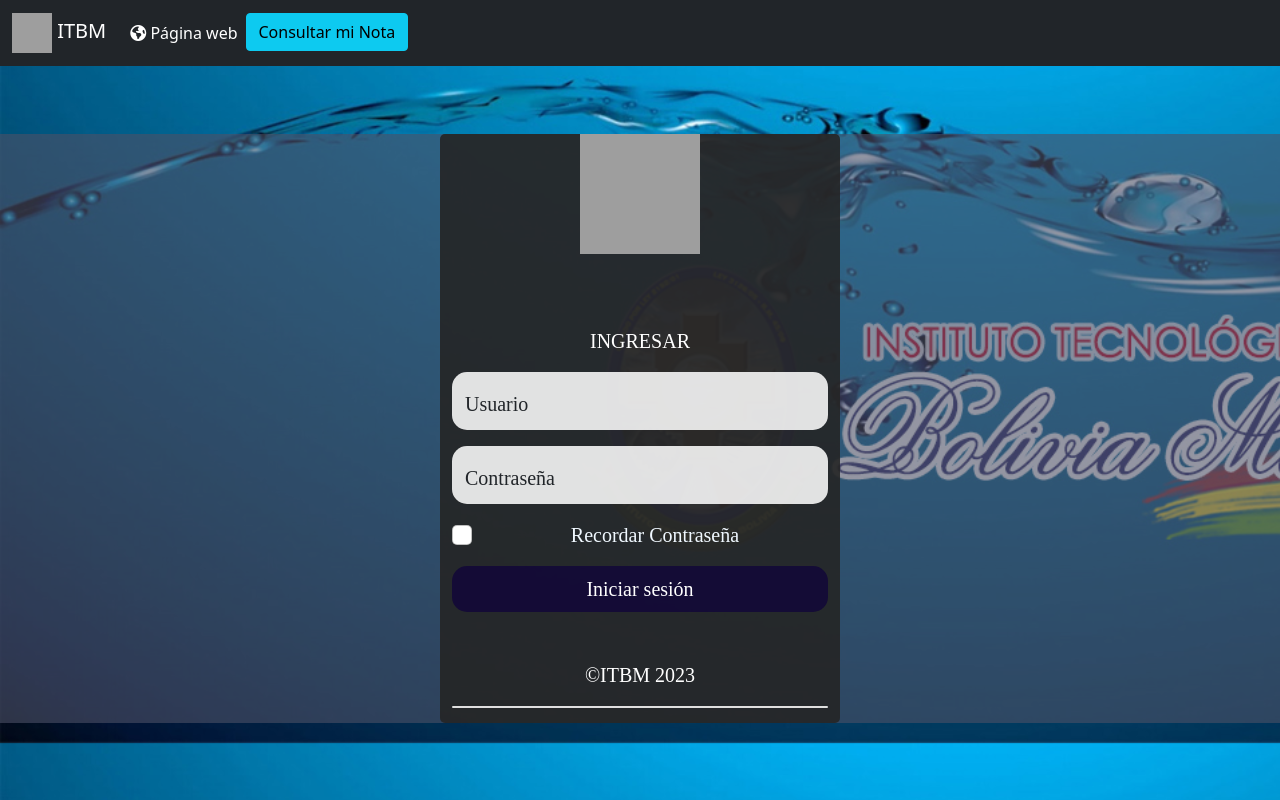
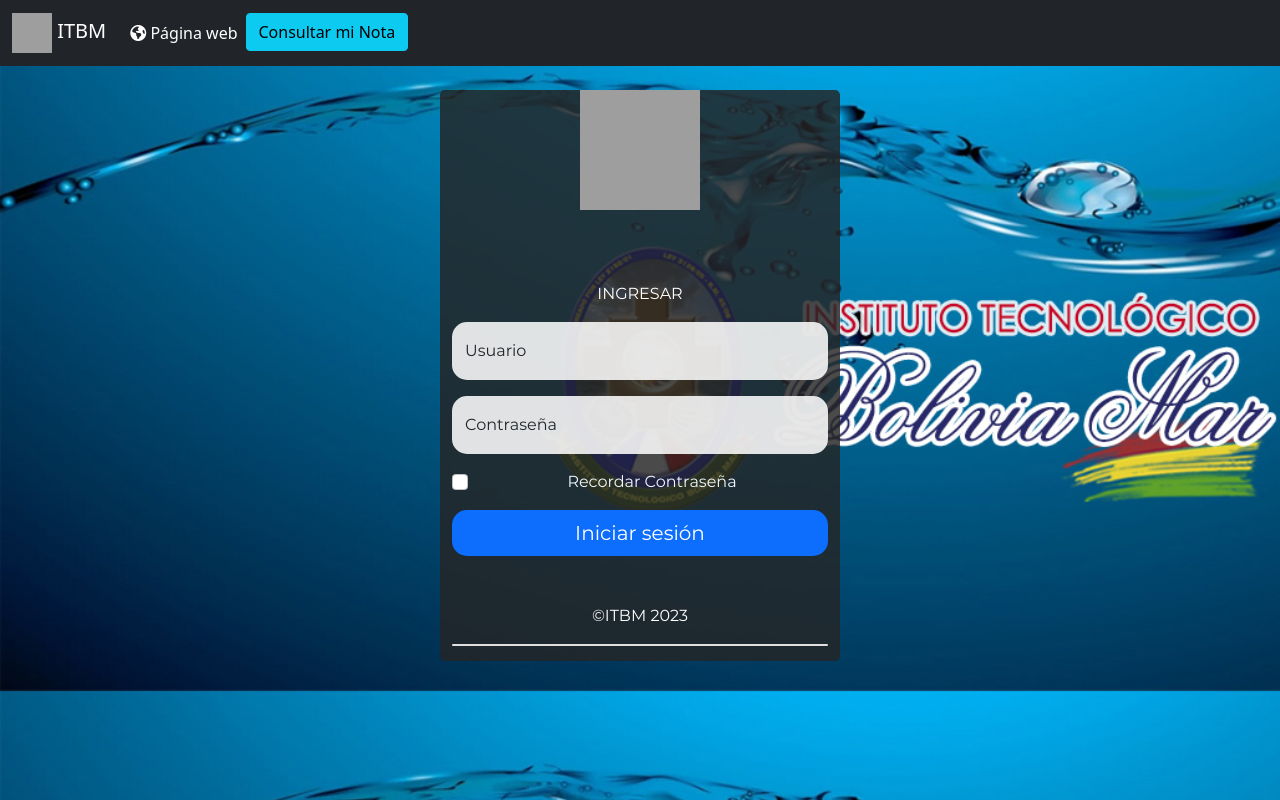
Before and after one commit to rodriQuelali/sistemasPostulantesITBM, a PHP site: page / in a window 1280 px wide. Run offline with PHP 8.4, Linux system fonts and the light colour scheme; some libraries are stand-ins or nearby versions; grey boxes are pictures that could not be loaded.

Commit message:
nuava actualizacion de diseño y ordenamiento de codigo

```diff
--- a/css/estilos.css
+++ b/css/estilos.css
@@ -4,26 +4,15 @@
 }
 
 body{
-    margin-bottom: 20px;
+    margin-bottom: 30px;
 }
 
 /*Cuadro de inicio de sesión*/
 
 .sesion {
-    background-color: rgba(37, 37, 37, 0.900);
-    /*border: 2px solid rgba(255, 255, 255, 0.5);*/
+    background-color: rgba(37, 37, 37, 0.822);
     border-radius: 5px;
-    font-family: 'Sweet';
-    font-size: 20px;
-}
-
-
-/*Color fondo*/
-
-.color-fondo {
-    background-color: rgba(78, 81, 102, 0.6);
-    width: 100%;
-    height: 100%;
+    font-family:'sesion';
 }
 
 
@@ -59,29 +48,21 @@
 
 .fondo{
     /*background-color: rgb(59, 59, 59);
-    /* background-color: rgb(49, 49, 49);  */
+    background-color: rgb(49, 49, 49);  */
     background-image: url('../assets/img/fondoITBM.jpg');
     background-size:cover;
-    height: 800px;*/
+
 }
 
 
 /*Botones demas*/
-
-.fondo {
-    background-color: rgba(43, 46, 74, 0.6);
-    width: 100%;
-    height: 100%;
-}
 
 .anchobtn {
     width: 150px;
     margin: 8px;
 }
 
-.btn-primary {
-    background-color: rgba(18, 8, 56, 0.863);
-}
+
 
 @media (min-width:1000px) {
     .sesion {
@@ -94,7 +75,3 @@
         width: 400px;
     }
 }
-
-.cuerpo .color-fondo #login-form {
-    margin-top: 68px;
-}
--- a/index.html
+++ b/index.html
@@ -90,8 +90,8 @@
                     <img class="mb-4" src="assets/img/usu.png" alt="" width="120" height="120">
                     <p class="mt-5 mb-3 text-white" >BUSQUEDA DE NOTA</p>
                 <div class="form-floating mb-3">
-                    <input type="text" name="txtFiltroNota" class="form-control rounded-5 campsesion" id="" placeholder="name@example.com">
-                    <label for="floatingInput">INTRODUCIR NUMERO DE CARNET</label>
+                    <input type="text" name="txtFiltroNota" class="form-control rounded-5 campsesion" id="floatingInput" placeholder="name@example.com">
+                    <label for="floatingInput">Introducir su numero de carnet</label>
                 </div>
                     <button class="w-100 btn btn-lg btn-primary"   type="submit">CONSULTAR</button>
                     <p class="mt-5 mb-3 text-white" >© ITBM 2022</p>
--- a/js/main.js
+++ b/js/main.js
@@ -244,10 +244,7 @@
 })
 
 //peticion de listar estudoantes
-
 //Total por carreras
-
-
 const filtroTotalCarreras = (id, inst) => {
         let data = new FormData();
         data.append("filtroCarrera", id);
@@ -270,9 +267,6 @@
                 <a href="#" class="btn btn-danger" onclick="cerrarTotal()">Cerrar</a>
 
             <hr>
-
-
-
             <table class="table">
               <thead>
                 <tr>
```
Lines whose indentation alone changed are shown as unchanged.
